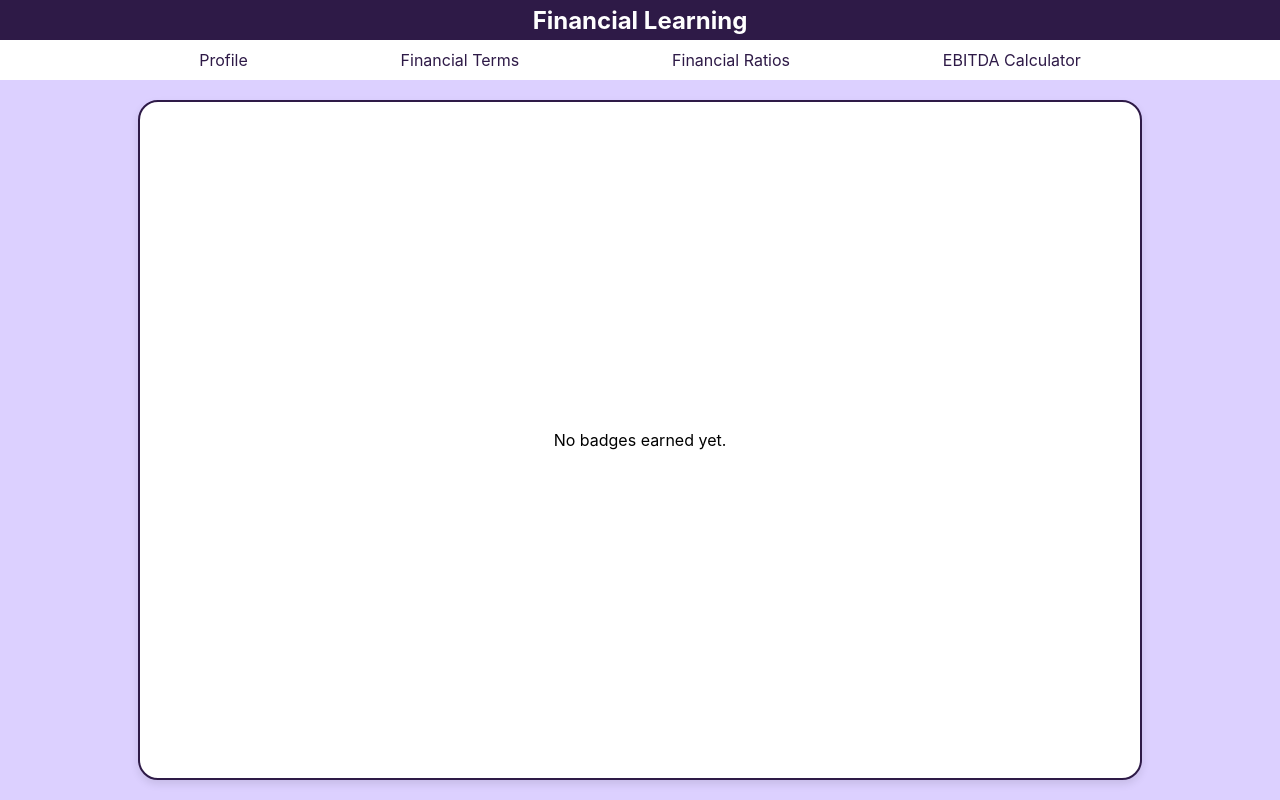
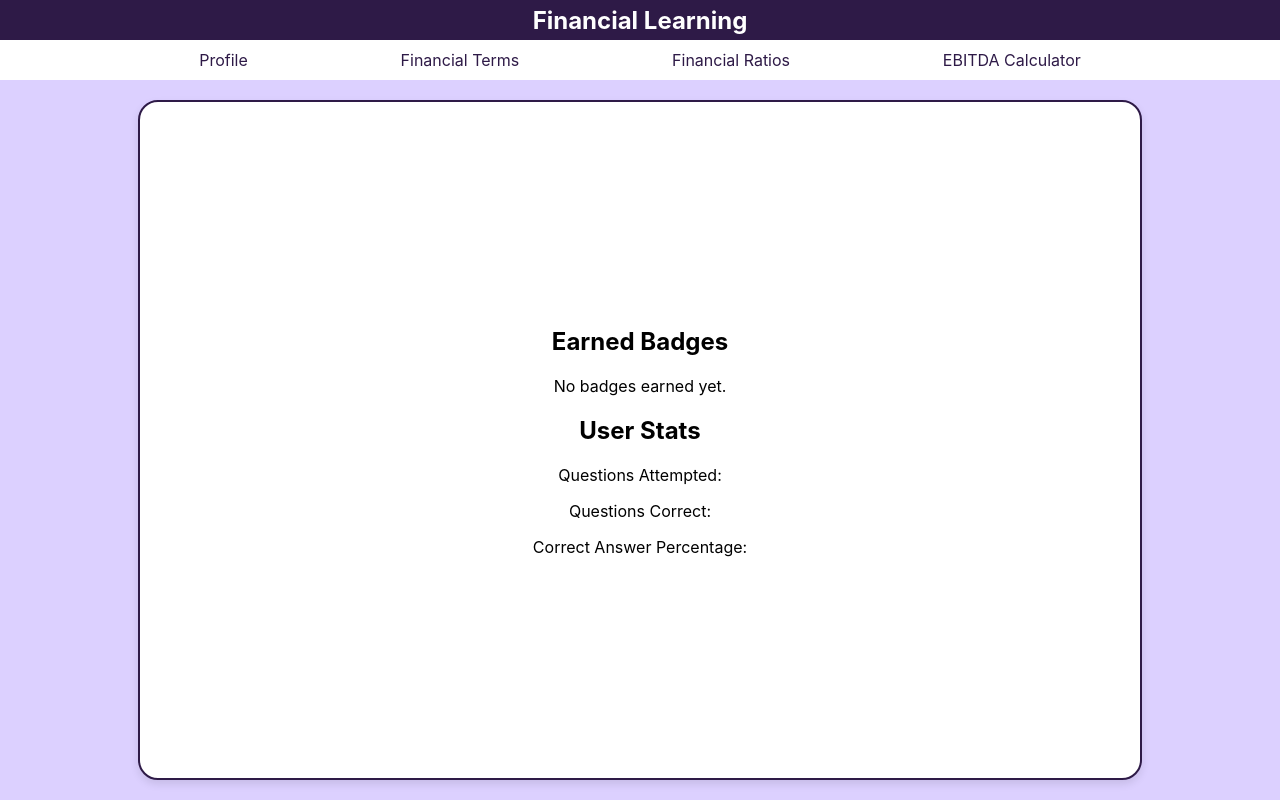
Before and after one commit to CC1358952/UGAHacksX, a React (Create React App) app: page /profile in a window 1280 px wide. Built offline with nearby package versions, Linux system fonts and the light colour scheme.

Commit message:
no badeges fix

```diff
--- a/src/Profile.js
+++ b/src/Profile.js
@@ -2,15 +2,13 @@ import React from 'react';
 
 const Profile = ({ userData }) => {
     if (!userData) {
-        return <p>No badges earned yet.</p>;
+        return (<div><h2>Earned Badges</h2><p>No badges earned yet.</p><h2>User Stats</h2><p>Questions Attempted: </p><p>Questions Correct: </p><p>Correct Answer Percentage: </p></div>);
     }
 
     return (
         <div>
             <h2>Earned Badges</h2>
-            {userData.badges.length === 0 ? (
-                <p>No badges earned yet.</p>
-            ) : (
+
             <div style={{ display: 'flex', flexDirection: 'column', gap: '10px' }}>
                 {userData.badges.map((badge, index) => (
                     <div key={index} style={{ border: '1px solid #ccc', padding: '10px', borderRadius: '5px' }}>
@@ -19,11 +17,10 @@ const Profile = ({ userData }) => {
                     </div>
                 ))}
             </div>
-            )}
             <h2>User Stats</h2>
             <p>Questions Attempted: </p>
             <p>Questions Correct: </p>
-            <p>COrrect Answer Percentage: </p>
+            <p>Correct Answer Percentage: </p>
         </div>
     );
 };
```
Lines whose indentation alone changed are shown as unchanged.
